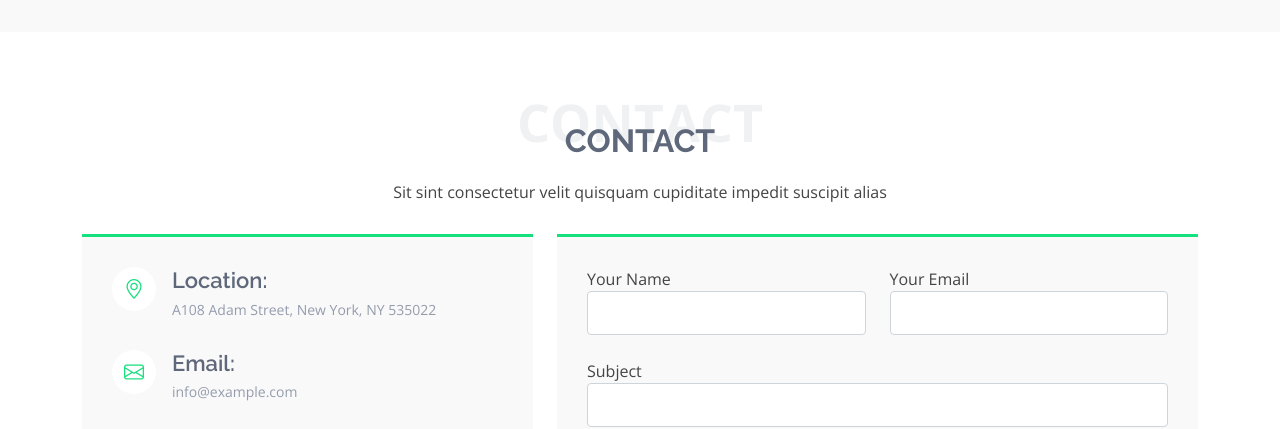
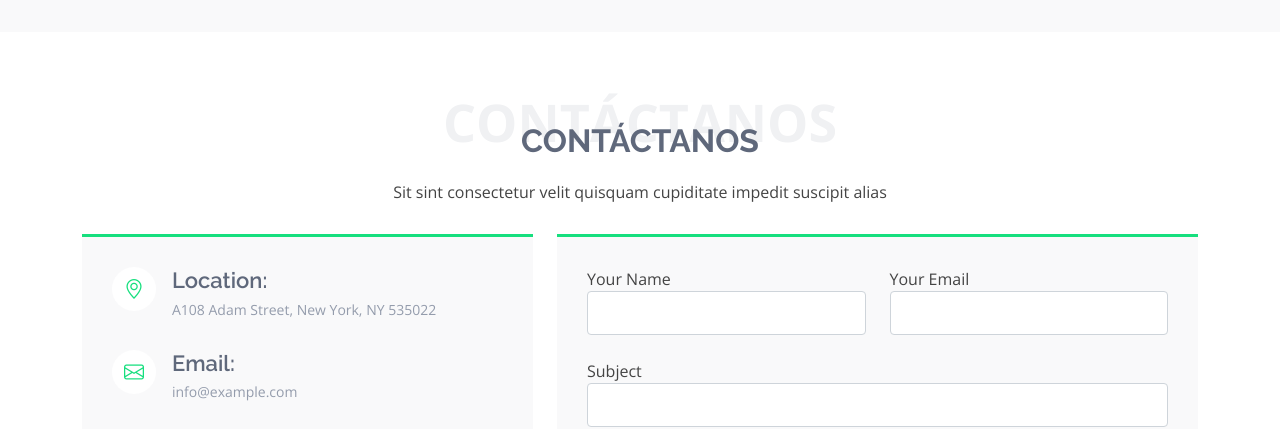
Before and after one commit to Cmenesess/DAWM, a plain HTML site: page eNno/index.html in a window 1280 px wide. Shown: the part 5620-6049 px from the top of the page. Drawn offline with nearby package versions, Linux system fonts and the light colour scheme.

Commit message:
Contacto

```diff
--- a/eNno/index.html
+++ b/eNno/index.html
@@ -543,8 +543,8 @@
       <div class="container">
 
         <div class="section-title">
-          <span>Contact</span>
-          <h2>Contact</h2>
+          <span>Contáctanos</span>
+          <h2>Contáctanos</h2>
           <p>Sit sint consectetur velit quisquam cupiditate impedit suscipit alias</p>
         </div>
 
```
